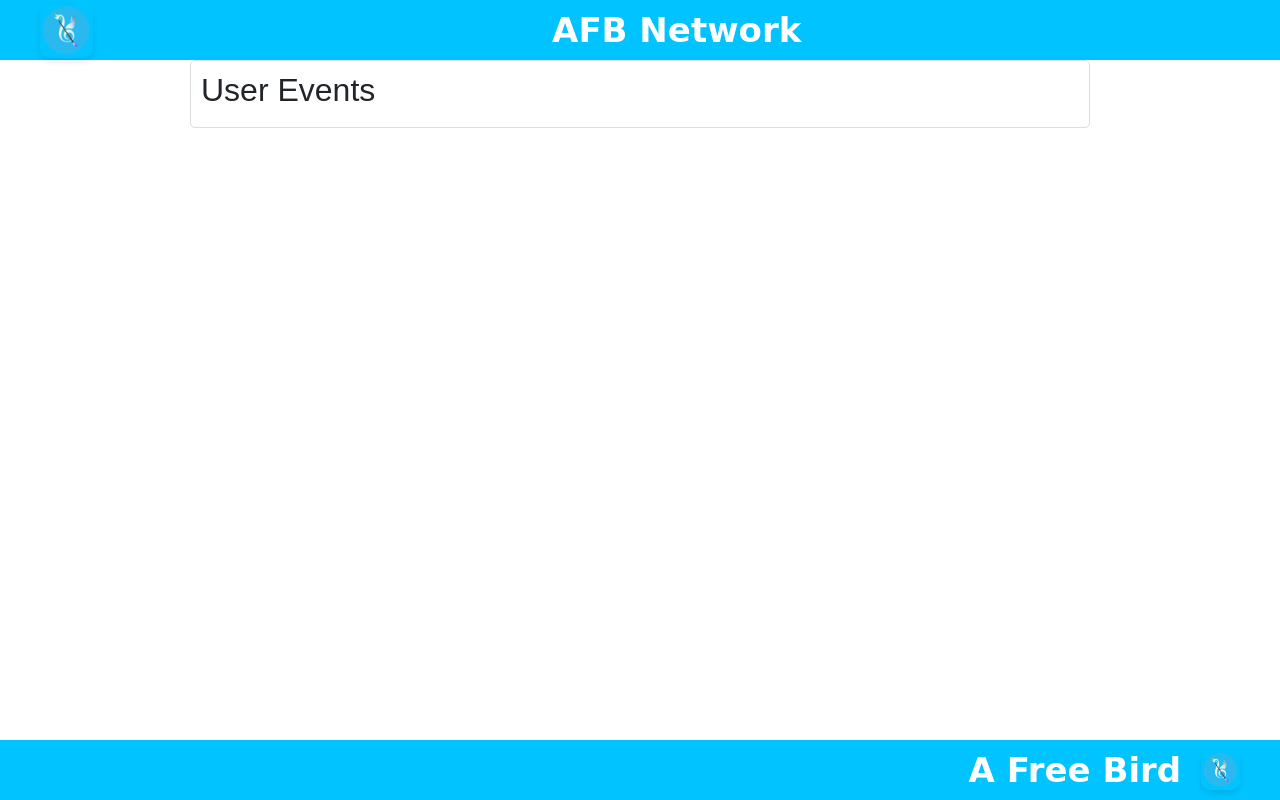
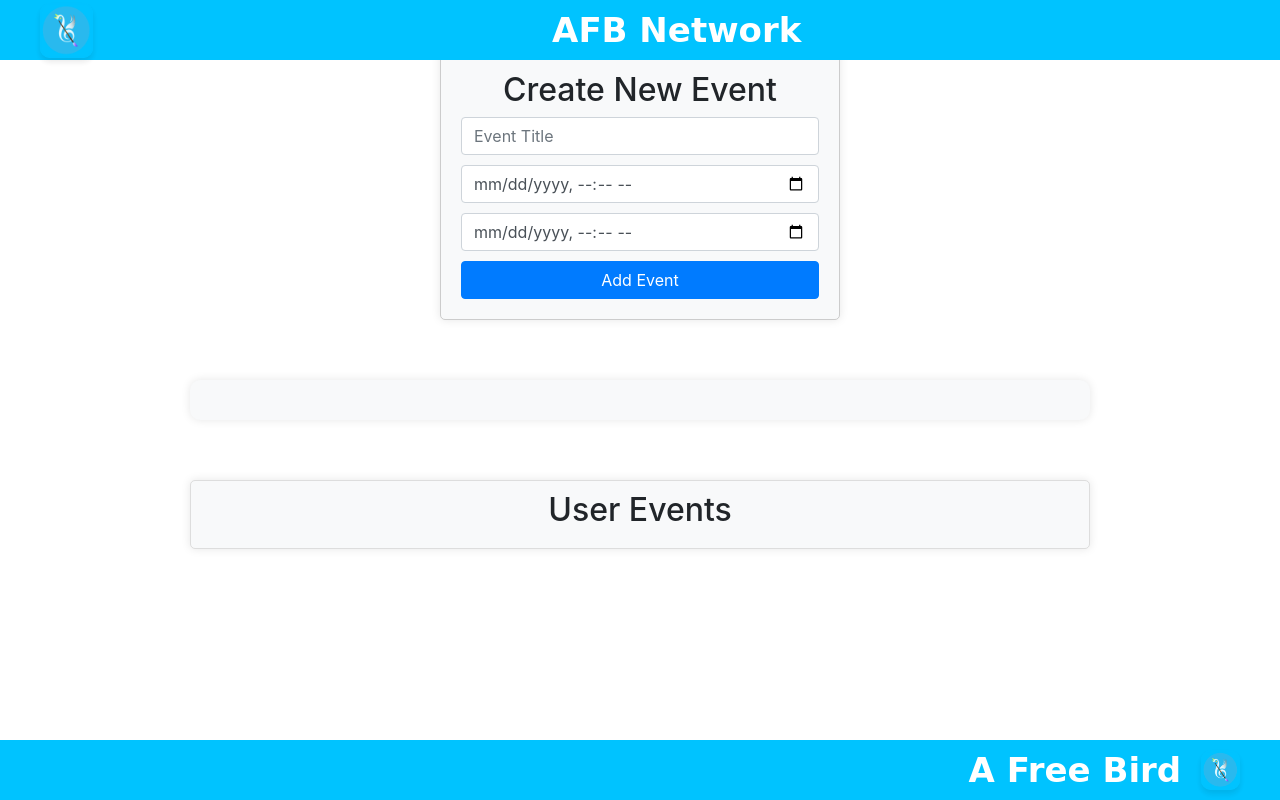
Before and after one commit to lm1298/EmployeeNetwork-Dashboard, a Django app: page /calendar/2/ in a window 1280 px wide. Run offline with Django 5.2, Linux system fonts and the light colour scheme; data comes from the database, SQL or seed files in the repository; both versions use the stored data as it was after the commit; some libraries are stand-ins or nearby versions.

Commit message:
update calendar and timecard pages

```diff
--- a/afb_network/forms.py
+++ b/afb_network/forms.py
@@ -18,7 +18,7 @@
 class TimeCardForm(forms.ModelForm):
     class Meta:
         model = TimeEntry
-        fields = ['date', 'work_hours', 'work_minutes', 'summary']
+        fields = ['date', 'work_hours', 'work_minutes']
         widgets = {
             'date': forms.DateTimeInput(attrs={'type': 'datetime-local'}),
         }
--- a/afb_network/models.py
+++ b/afb_network/models.py
@@ -60,6 +60,7 @@
     work_minutes = models.PositiveIntegerField(default=0)
     summary = models.TextField(max_length=255, blank = True)
     date = models.DateTimeField(default=now)
+    employee = models.ForeignKey(EmployeeProfile, on_delete=models.CASCADE,blank=True, null=True)
     # month = models.SmallIntegerField(default=1)
     # week = models.SmallIntegerField(default=0)
     # converted_to_minutes = models.PositiveIntegerField(default=0)
--- a/afb_network/source/static/css/profile.css
+++ b/afb_network/source/static/css/profile.css
@@ -15,7 +15,7 @@
     height: 50px;
 }
 
-header > div.title {
+header>div.title {
     flex-grow: 1;
     text-align: center;
     font-size: 34px;
@@ -109,7 +109,7 @@
     height: 40px;
 }
 
-footer > div.title {
+footer>div.title {
     flex-grow: 1;
     text-align: right;
     font-size: 34px;
@@ -195,7 +195,7 @@
     text-align: center;
 }
 
-.department-details > :last-child {
+.department-details> :last-child {
     border-bottom: none;
 }
 
@@ -264,7 +264,8 @@
 }
 
 .employee-option {
-    border: 1px solid #dee2e6; /* Bootstrap's default border color for consistency */
+    border: 1px solid #dee2e6;
+    /* Bootstrap's default border color for consistency */
     padding: 8px;
     text-align: center;
 }
@@ -272,12 +273,28 @@
 .employee-options-container {
     display: flex;
     justify-content: space-around;
-    border: 1px solid #dee2e6; /* Border to create the box */
-    border-radius: 5px; /* Optional: for rounded corners */
-    margin-top: 10px; /* Space above the options container */
+    border: 1px solid #dee2e6;
+    /* Border to create the box */
+    border-radius: 5px;
+    /* Optional: for rounded corners */
+    margin-top: 10px;
+    /* Space above the options container */
 }
 
 #calendar {
     max-width: 500px;
     margin: 0 auto;
 }
+
+.timecard-popup {
+    display: none;
+    position: absolute;
+    top: 0;
+    left: 100%;
+    margin-left: 10px;
+    padding: 10px;
+    border: 1px solid #ccc;
+    background-color: #fff;
+    box-shadow: 0 0 10px rgba(0, 0, 0, 0.1);
+    z-index: 1000;
+}
--- a/afb_network/source/templates/calendar.html
+++ b/afb_network/source/templates/calendar.html
@@ -9,12 +9,17 @@
     <meta name="viewport" content="width=device-width, initial-scale=1.0">
     <title>User Calendar</title>
     <link href='https://cdnjs.cloudflare.com/ajax/libs/fullcalendar/5.10.1/main.min.css' rel='stylesheet' />
+    <link rel="stylesheet" href="https://stackpath.bootstrapcdn.com/bootstrap/4.5.2/css/bootstrap.min.css">
     <script src='https://cdnjs.cloudflare.com/ajax/libs/fullcalendar/5.10.1/main.min.js'></script>
     <script src="https://ajax.googleapis.com/ajax/libs/jquery/3.5.1/jquery.min.js"></script>
     <style>
         #calendar {
             max-width: 900px;
             margin: 60px auto;
+            background-color: #f8f9fa;
+            border-radius: 10px;
+            padding: 20px;
+            box-shadow: 0 0 10px rgba(0, 0, 0, 0.1);
         }
 
         .fc-event-title {
@@ -22,6 +27,7 @@
         }
 
         .custom-event {
+            background-color: #007bff;
             padding: 5px;
             border-radius: 5px;
             color: white;
@@ -33,6 +39,8 @@
             padding: 10px;
             border: 1px solid #ddd;
             border-radius: 5px;
+            background-color: #f8f9fa;
+            box-shadow: 0 0 10px rgba(0, 0, 0, 0.1);
         }
 
         .event-item {
@@ -43,13 +51,38 @@
         .event-item:last-child {
             border-bottom: none;
         }
+
+        #eventFormContainer {
+            margin: 50px auto;
+            padding: 20px;
+            border: 1px solid #ccc;
+            border-radius: 5px;
+            background-color: #f8f9fa;
+            box-shadow: 0 0 10px rgba(0, 0, 0, 0.1);
+            width: 400px;
+        }
+
+        .form-control {
+            margin-bottom: 10px;
+        }
     </style>
 </head>
 
 <body>
+    <div class="container">
+        <div id="eventFormContainer">
+            <h2 class="text-center">Create New Event</h2>
+            <form id="eventForm" action="{% url 'add_event' %}" method="post">
+                {% csrf_token %}
+                <input type="text" id="title" name="title" class="form-control" placeholder="Event Title" required>
+                <input type="datetime-local" id="start_time" name="start_time" class="form-control" required>
+                <input type="datetime-local" id="end_time" name="end_time" class="form-control" required>
+                <button type="submit" class="btn btn-primary btn-block">Add Event</button>
+            </form>
+        </div>
         <div id='calendar'></div>
         <div id='event-list'>
-        <h2>User Events</h2>
+            <h2 class="text-center">User Events</h2>
             {% for event in events %}
             {% if event.user == profile.user %}
             <div class="event-item">
@@ -114,18 +147,39 @@
                         // Add custom properties to the event element
                         var tooltip = document.createElement('div');
                         tooltip.classList.add('custom-event');
-                    tooltip.innerHTML = `
-                        <strong>${info.event.title}</strong><br>
-                        <em>${info.event.extendedProps.description || ''}</em><br>
-                        <span>${info.event.start.toLocaleString()} - ${info.event.end ? info.event.end.toLocaleString() : ''}</span>
-                    `;
-                    info.el.appendChild(tooltip);
+                        tooltip.innerHTML = info.event.title;
+
                     },
                 });
 
                 calendar.render();
+
+                $('#eventForm').submit(function (e) {
+                    e.preventDefault();
+                    var eventData = {
+                        title: $('#title').val(),
+
+                        start: $('#start_time').val(),
+                        end: $('#end_time').val(),
+                        csrfmiddlewaretoken: $('input[name="csrfmiddlewaretoken"]').val()
+                    };
+                    $.ajax({
+                        url: '{% url "add_event" %}',  // Use Django template tag to get the correct URL
+                        method: 'POST',
+                        data: JSON.stringify(eventData),  // Ensure data is sent as JSON
+                        contentType: 'application/json',  // Set content type to JSON
+                        success: function (data) {
+                            calendar.addEvent(data.event);
+                            $('#eventForm')[0].reset();
+                        },
+                        error: function (jqXHR, textStatus, errorThrown) {
+                            alert('Failed to create event: ' + textStatus);
+                        }
+                    });
+                });
             });
         </script>
+    </div>
 </body>
 
 </html>
--- a/afb_network/urls.py
+++ b/afb_network/urls.py
@@ -12,8 +12,8 @@
     path('', views.profile_page, name='profile'),
     path('talk/<int:user_id>/', views.talk, name='talk_url_name'),
     path('calendar/<int:user_id>/', views.user_calendar, name='user_calendar'),
-    path('timecard/<int:user_id>/', views.user_timecard, name='user_timecard'),
-    path('calendar/<int:user_id>/new/', views.create_event, name='create-event'),
+    path('timecard/<int:user_id>/', views.user_timecard, name='user_timecards'),
+    path('calendar/add/', views.add_event, name='add_event'),
     path('events/<int:user_id>', views.event_list, name='event-list'),
     path('timecard/', views.timecard, name='timecard_entry'),
     path('edit/<int:timecard_id>/', views.edit_timecard, name='edit_timecard'),
--- a/afb_network/views.py
+++ b/afb_network/views.py
@@ -13,6 +13,7 @@
 from django.dispatch import receiver
 from django.db.models.signals import post_save
 from django.contrib import messages
+import json
 
 
 @login_required
@@ -25,19 +26,23 @@
     announcements = Announcement.objects.all()
     reminders = Reminder.objects.all()
     groups = Group.objects.all()
+    timecard= TimeEntry.objects.all()
+    events= Event.objects.all()
     context = {
         'departments': departments,
         'profiles': profiles,
         'announcements': announcements,
         'reminders': reminders,
         'groups': groups,
+        'timecard': timecard,
+        'events': events
     }
     return render(request, 'profile_list.html', context)
 
 def talk(request, user_id):
-    # Assuming you have a UserProfile model linked to your User model
+
     user_profile = get_object_or_404(EmployeeProfile, user__id=user_id)
-    # Implement your logic here
+
     return HttpResponse("Talk page for: " + user_profile.user.username)
 
 def user_calendar(request, user_id):
@@ -46,11 +51,6 @@
     context = {'events': user_events, 'user_id': user_id}
     return render(request, 'calendar.html', context)
 
-def user_timecard(request, user_id):
-    employee = get_object_or_404(EmployeeProfile, user__id=user_id)
-    time_entries = TimeEntry.objects.filter(employee=employee)
-    context = {'time_entries': time_entries}
-    return render(request, 'timecard.html', context)
 
 @receiver(post_save, sender=User)
 def create_user_calendar(sender, instance, created, **kwargs):
@@ -64,21 +64,29 @@
     return JsonResponse(event_list, safe=False)
 
 @login_required
+@csrf_exempt
 def add_event(request):
     if request.method == 'POST':
-        title = request.POST.get('title')
-        start = request.POST.get('start')
-        end = request.POST.get('end')
-        if not (title and start and end):
-            return JsonResponse({'error': 'Missing title, start, or end'}, status=400)
-        event = Event(user=request.user, title=title, start_time=start, end_time=end)
         try:
+            data = json.loads(request.body)
+        except json.JSONDecodeError:
+            return JsonResponse({'status': 'error', 'errors': 'Invalid JSON data'}, status=400)
+
+        form = EventForm(data)
+        if form.is_valid():
+            event = form.save(commit=False)
+            event.user = request.user
             event.save()
-            return JsonResponse({'id': event.id}, status=200)
-        except Exception as e:
-            return JsonResponse({'error': str(e)}, status=400)
-    else:
-        return JsonResponse({'error': 'Invalid request method'}, status=405)
+            event_data = {
+                'id': event.id,
+                'title': event.title,
+                'start': event.start_time.isoformat(),
+                'end': event.end_time.isoformat(),
+            }
+            return JsonResponse({'status': 'success', 'event': event_data})
+        else:
+            return JsonResponse({'status': 'error', 'errors': form.errors})
+    return JsonResponse({'status': 'invalid request'}, status=400)
 
 @login_required
 def event_list(request, user_id):
@@ -95,42 +103,59 @@
     except EmployeeProfile.DoesNotExist:
         return JsonResponse({'error': 'Employee profile not found'}, status=404)
 
-def create_event(request, user_id):
-    employee = get_object_or_404(EmployeeProfile, user__id=user_id)
+
+@login_required
+@csrf_exempt
+def add_event(request):
     if request.method == 'POST':
-        form = EventForm(request.POST)
+        try:
+            data = json.loads(request.body)
+        except json.JSONDecodeError:
+            return JsonResponse({'status': 'error', 'errors': 'Invalid JSON data'}, status=400)
+
+        form = EventForm(data)
         if form.is_valid():
             event = form.save(commit=False)
-            event.employee = employee
+            event.user = request.user
             event.save()
-            return redirect('user_calendar', user_id=user_id)
-    else:
-        form = EventForm()
-    context = {'form': form, 'user_id': user_id}
-    return render(request, 'calendar.html', context)
+            event_data = {
+                'id': event.id,
+                'title': event.title,
+                'start': event.start_time.isoformat(),
+                'end': event.end_time.isoformat(),
+            }
+            return JsonResponse({'status': 'success', 'event': event_data})
+        else:
+            return JsonResponse({'status': 'error', 'errors': form.errors})
+    return JsonResponse({'status': 'invalid request'}, status=400)
+
+def user_timecard(request, user_id):
+    employee = get_object_or_404(EmployeeProfile, user__id=user_id)
+    time_entries = TimeEntry.objects.filter(employee=employee)
+    context = {'time_entries': time_entries}
+    return render(request, 'timecard.html', context)
 
 @login_required
 def timecard(request):
+    user = request.user
     if request.method == 'POST':
         form = TimeCardForm(request.POST)
         if form.is_valid():
             timecard = form.save(commit=False)
-            timecard.user = request.user
+            timecard.user = user
             timecard.save()
             messages.success(request, 'Timecard submitted successfully.')
             return redirect('timecard_entry')
     else:
         form = TimeCardForm()
 
-    # Fetch all timecards
-    all_timecards = TimeEntry.objects.all()
-    # Fetch only the logged-in user's timecards
-    user_timecards = TimeEntry.objects.filter(user=request.user)
+    employee = get_object_or_404(EmployeeProfile, user=user)
+    time_entries = TimeEntry.objects.filter(employee=employee)
+    context = {'time_entries': time_entries}
 
     return render(request, 'timecard.html', {
         'form': form,
-        'user_timecards': user_timecards,
-        'all_timecards': all_timecards
+        'user_timecards': time_entries
     })
 
 
@@ -143,8 +168,17 @@
         if form.is_valid():
             form.save()
             messages.success(request, 'Timecard updated successfully.')
-            return redirect('timecard')
+            return redirect('timecard_entry')
     else:
         form = TimeCardForm(instance=timecard)
 
     return render(request, 'edit_timecard.html', {'form': form, 'timecard': timecard})
+
+
+def profile_list(request):
+    users = User.objects.all()
+    user_timecards = {}
+    for user in users:
+        last_timecard = TimeEntry.objects.filter(user=user).order_by('-date').first()
+        user_timecards[user.id] = last_timecard
+    return render(request, 'profile_list.html', {'users': users, 'user_timecards': user_timecards})
```
Also changed, not shown: afb_network/source/templates/edit_timecard.html (+19 -9 lines), afb_network/source/templates/profile_list.html (+9 -3 lines), afb_network/source/templates/timecard.html (+65 -9 lines), afb_network/migrations/0009_timeentry_employee.py (added), afb_network/migrations/0010_alter_timeentry_employee.py (added), afb_network/migrations/0011_alter_timeentry_employee.py (added), afb_network/migrations/0012_alter_timeentry_employee.py (added), afb_network/migrations/0013_alter_timeentry_employee.py (added), afb_network/source/templates/timecard_detail.html (renamed from afb_network/source/templates/timecard_details.html), db.sqlite3, media/profile_images/default_image_u35hwdk.png (added), media/profile_images/male-profile_jikR2SS.jpg (added). Lines whose indentation alone changed are shown as unchanged.
